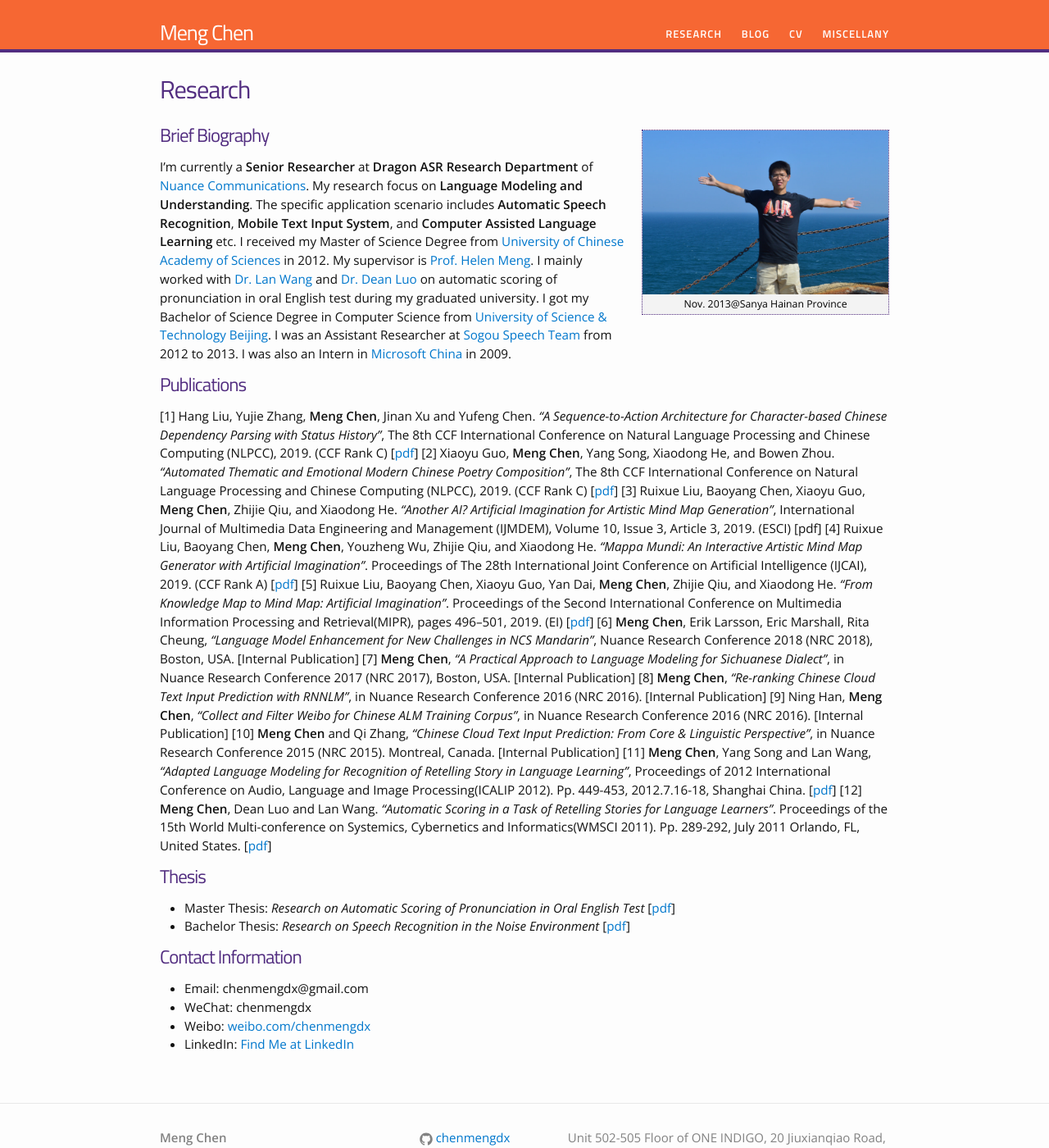
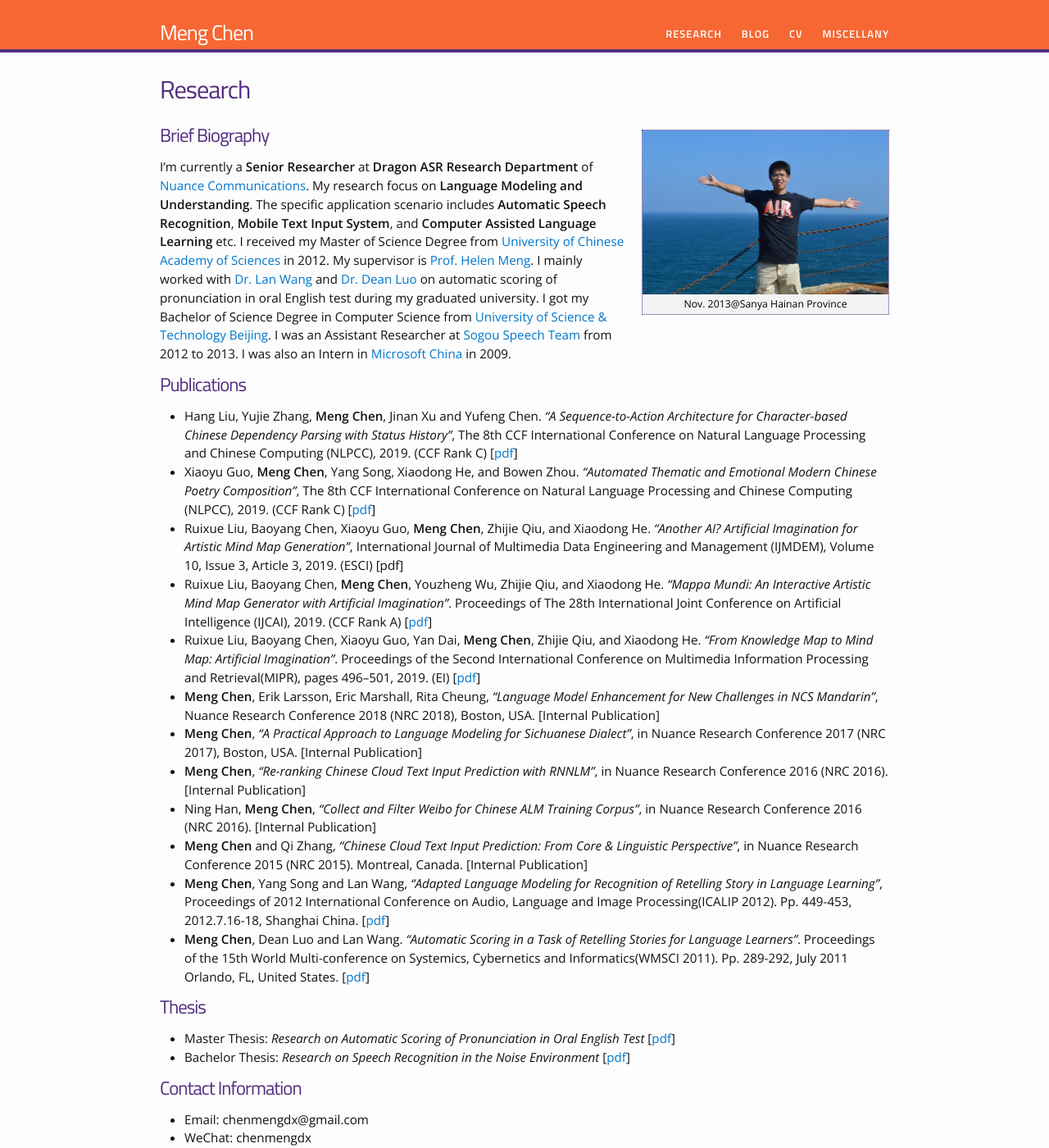
Before and after one commit to chenmengdx/chenmengdx.github.io, a Jekyll site: the page built from research.md, in a window 1280 px wide and 1400 px high. Shown: the whole window at 82% size. Built offline with Jekyll 4.4.1, drawn with Linux system fonts in a browser that asks for light colours.

Commit message:
change publication layout

```diff
--- a/research.md
+++ b/research.md
@@ -14,18 +14,18 @@
 
 # Publications
 
-[1] Hang Liu, Yujie Zhang, **Meng Chen**, Jinan Xu and Yufeng Chen. _"A Sequence-to-Action Architecture for Character-based Chinese Dependency Parsing with Status History"_, The 8th CCF International Conference on Natural Language Processing and Chinese Computing (NLPCC), 2019. (CCF Rank C) [[pdf](../papers/NLPCC2019_parsing_final.pdf)]
-[2] Xiaoyu Guo, **Meng Chen**, Yang Song, Xiaodong He, and Bowen Zhou. _"Automated Thematic and Emotional Modern Chinese Poetry Composition"_, The 8th CCF International Conference on Natural Language Processing and Chinese Computing (NLPCC), 2019. (CCF Rank C) [[pdf](../papers/NLPCC2019_poetry_final.pdf)]
-[3] Ruixue Liu, Baoyang Chen, Xiaoyu Guo, **Meng Chen**, Zhijie Qiu, and Xiaodong He. _"Another AI? Artificial Imagination for Artistic Mind Map Generation"_, International Journal of Multimedia Data Engineering and Management (IJMDEM), Volume 10, Issue 3, Article 3, 2019. (ESCI) [pdf]
-[4] Ruixue Liu, Baoyang Chen, **Meng Chen**, Youzheng Wu, Zhijie Qiu, and Xiaodong He. _"Mappa Mundi: An Interactive Artistic Mind Map Generator with Artificial Imagination"_. Proceedings of The 28th International Joint Conference on Artificial Intelligence (IJCAI), 2019. (CCF Rank A) [[pdf](../papers/IJCAI2019.pdf)]
-[5] Ruixue Liu, Baoyang Chen, Xiaoyu Guo, Yan Dai, **Meng Chen**, Zhijie Qiu, and Xiaodong He. _"From Knowledge Map to Mind Map: Artificial Imagination"_. Proceedings of the Second International Conference on Multimedia Information Processing and Retrieval(MIPR), pages 496–501, 2019. (EI) [[pdf](../papers/AIArt2019.pdf)]
-[6] **Meng Chen**, Erik Larsson, Eric Marshall, Rita Cheung, _"Language Model Enhancement for New Challenges in NCS Mandarin"_, Nuance Research Conference 2018 (NRC 2018), Boston, USA. [Internal Publication]
-[7] **Meng Chen**, _"A Practical Approach to Language Modeling for Sichuanese Dialect"_, in Nuance Research Conference 2017 (NRC 2017), Boston, USA. [Internal Publication]
-[8] **Meng Chen**, _"Re-ranking Chinese Cloud Text Input Prediction with RNNLM"_, in Nuance Research Conference 2016 (NRC 2016). [Internal Publication]
-[9] Ning Han, **Meng Chen**, _"Collect and Filter Weibo for Chinese ALM Training Corpus"_, in Nuance Research Conference 2016 (NRC 2016). [Internal Publication]
-[10] **Meng Chen** and Qi Zhang, _"Chinese Cloud Text Input Prediction: From Core & Linguistic Perspective"_, in Nuance Research Conference 2015 (NRC 2015). Montreal, Canada. [Internal Publication]
-[11] **Meng Chen**, Yang Song and Lan Wang, _"Adapted Language Modeling for Recognition of Retelling Story in Language Learning"_, Proceedings of 2012 International Conference on Audio, Language and Image Processing(ICALIP 2012). Pp. 449-453, 2012.7.16-18, Shanghai China. [[pdf](../papers/ICALIP2012.pdf)]
-[12] **Meng Chen**, Dean Luo and Lan Wang. _"Automatic Scoring in a Task of Retelling Stories for Language Learners"_. Proceedings of the 15th World Multi-conference on Systemics, Cybernetics and Informatics(WMSCI 2011). Pp. 289-292, July 2011 Orlando, FL, United States. [[pdf](../papers/WMSCI2011.pdf)]
+* Hang Liu, Yujie Zhang, **Meng Chen**, Jinan Xu and Yufeng Chen. _"A Sequence-to-Action Architecture for Character-based Chinese Dependency Parsing with Status History"_, The 8th CCF International Conference on Natural Language Processing and Chinese Computing (NLPCC), 2019. (CCF Rank C) [[pdf](../papers/NLPCC2019_parsing_final.pdf)]
+* Xiaoyu Guo, **Meng Chen**, Yang Song, Xiaodong He, and Bowen Zhou. _"Automated Thematic and Emotional Modern Chinese Poetry Composition"_, The 8th CCF International Conference on Natural Language Processing and Chinese Computing (NLPCC), 2019. (CCF Rank C) [[pdf](../papers/NLPCC2019_poetry_final.pdf)]
+* Ruixue Liu, Baoyang Chen, Xiaoyu Guo, **Meng Chen**, Zhijie Qiu, and Xiaodong He. _"Another AI? Artificial Imagination for Artistic Mind Map Generation"_, International Journal of Multimedia Data Engineering and Management (IJMDEM), Volume 10, Issue 3, Article 3, 2019. (ESCI) [pdf]
+* Ruixue Liu, Baoyang Chen, **Meng Chen**, Youzheng Wu, Zhijie Qiu, and Xiaodong He. _"Mappa Mundi: An Interactive Artistic Mind Map Generator with Artificial Imagination"_. Proceedings of The 28th International Joint Conference on Artificial Intelligence (IJCAI), 2019. (CCF Rank A) [[pdf](../papers/IJCAI2019.pdf)]
+* Ruixue Liu, Baoyang Chen, Xiaoyu Guo, Yan Dai, **Meng Chen**, Zhijie Qiu, and Xiaodong He. _"From Knowledge Map to Mind Map: Artificial Imagination"_. Proceedings of the Second International Conference on Multimedia Information Processing and Retrieval(MIPR), pages 496–501, 2019. (EI) [[pdf](../papers/AIArt2019.pdf)]
+* **Meng Chen**, Erik Larsson, Eric Marshall, Rita Cheung, _"Language Model Enhancement for New Challenges in NCS Mandarin"_, Nuance Research Conference 2018 (NRC 2018), Boston, USA. [Internal Publication]
+* **Meng Chen**, _"A Practical Approach to Language Modeling for Sichuanese Dialect"_, in Nuance Research Conference 2017 (NRC 2017), Boston, USA. [Internal Publication]
+* **Meng Chen**, _"Re-ranking Chinese Cloud Text Input Prediction with RNNLM"_, in Nuance Research Conference 2016 (NRC 2016). [Internal Publication]
+* Ning Han, **Meng Chen**, _"Collect and Filter Weibo for Chinese ALM Training Corpus"_, in Nuance Research Conference 2016 (NRC 2016). [Internal Publication]
+* **Meng Chen** and Qi Zhang, _"Chinese Cloud Text Input Prediction: From Core & Linguistic Perspective"_, in Nuance Research Conference 2015 (NRC 2015). Montreal, Canada. [Internal Publication]
+* **Meng Chen**, Yang Song and Lan Wang, _"Adapted Language Modeling for Recognition of Retelling Story in Language Learning"_, Proceedings of 2012 International Conference on Audio, Language and Image Processing(ICALIP 2012). Pp. 449-453, 2012.7.16-18, Shanghai China. [[pdf](../papers/ICALIP2012.pdf)]
+* **Meng Chen**, Dean Luo and Lan Wang. _"Automatic Scoring in a Task of Retelling Stories for Language Learners"_. Proceedings of the 15th World Multi-conference on Systemics, Cybernetics and Informatics(WMSCI 2011). Pp. 289-292, July 2011 Orlando, FL, United States. [[pdf](../papers/WMSCI2011.pdf)]
 
 
 
```
